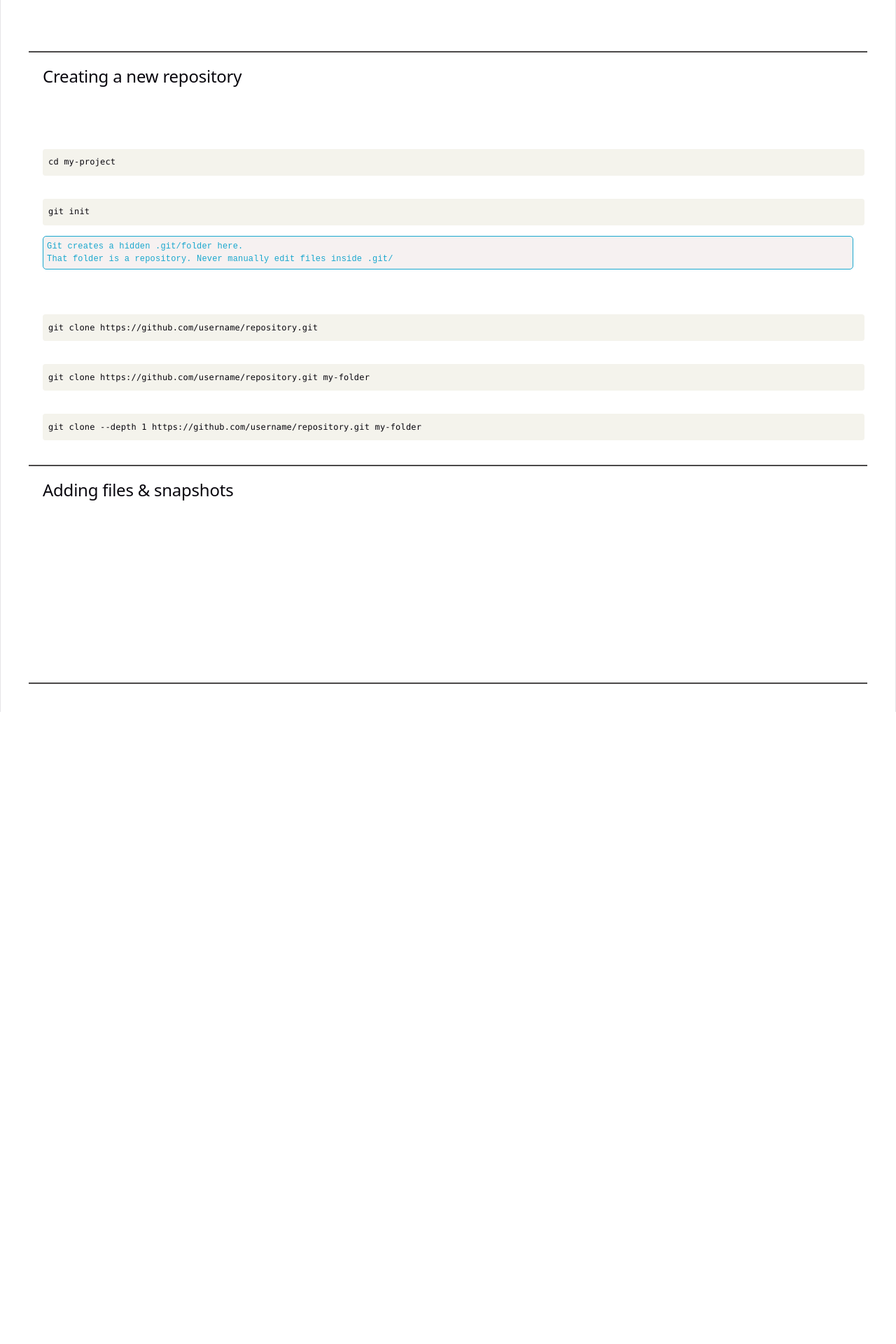
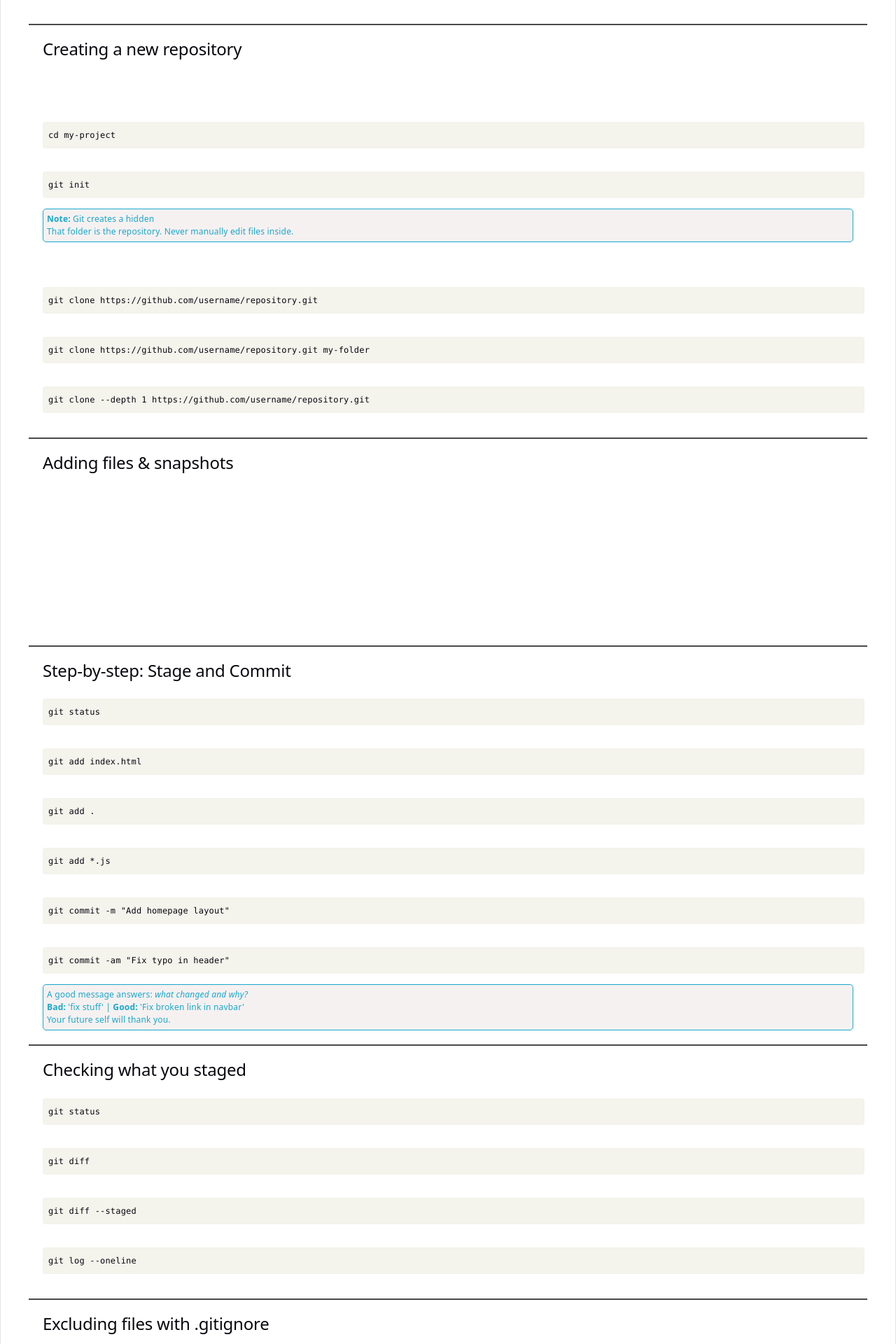
Before and after one commit to yukonseeme/gitGood, a React (Vite) app: page / in a window 1280 px wide. Shown: the part 660-2580 px from the top of the page at 70% size. Before the commit the page ends 1677 px from the top, so only its background shows below. Built offline with nearby package versions, Linux system fonts and the light colour scheme.

Commit message:
added more contents

```diff
--- a/src/App.css
+++ b/src/App.css
@@ -43,15 +43,6 @@ html, body {
   z-index: 1; /* Particles in the back */
 }
 
-/*  that holds both particles and nav */
-.particles {
-  position: relative;
-  width: 100%;
-  height: 80px;
-  background: linear-gradient(to right, #000000, #152331);
-  overflow: hidden;
-}
-
 /*  canvas fills the .particles container */
 .particles #tsparticles {
   position: absolute !important;
@@ -64,7 +55,7 @@ html, body {
 
 .topbar {
   position: relative;
-  z-index: 10; /* Put this above the canvas so links work */
+  z-index: 10;
   height: 100%;
   display: flex;
   align-items: center;
@@ -88,8 +79,6 @@ html, body {
   gap: 1rem;
 }
 
-
-
 .content {
   padding: 40px;
   overflow-y: auto;
@@ -107,6 +96,7 @@ table, th, td {
   border-collapse: collapse;
   padding: 10px;
   margin-top: 15px;
+  table-layout: auto;
 }
 
 .code-block{
@@ -143,3 +133,9 @@ code{
   word-wrap: break-word;
   overflow-y: auto;
 }
+
+.git-ignore-block {
+  white-space: pre-wrap; /* Forces the browser to respect line breaks */
+  display: block;
+  height: auto;      /* Makes it behave like a block element */
+}
--- a/src/App.tsx
+++ b/src/App.tsx
@@ -1,5 +1,5 @@
-//import { useState } from 'react'
-//import heroImg from './assets/hero.png'
+// import { useState } from 'react'
+// import heroImg from './assets/hero.png'
 import './App.css'
 import ParticleBackground from './components/ParticleBackground';
 
@@ -8,10 +8,11 @@ function App() {
     <div className="container">
 
       <div className="particles">
-       <ParticleBackground/>
+        <ParticleBackground />
         <nav className="topbar">
           <h2>GitGood</h2>
           <ul>
+            {/* Navigation links can go here */}
           </ul>
         </nav>
       </div>
@@ -25,15 +26,15 @@ function App() {
         <section className="benefits">
           <h2>Why use Git?</h2>
           <ul>
-              <li>Safety: Nothing truly lost. You can always rollback.</li>
-              <li>Collaboration: Multiple people can work on the same project without overwriting each other.</li>
-              <li>History: You can see every change ever made and who made it.</li>
-              <li>Experimentation: Try new ideas in a branch without affecting the main project.</li>
+            <li><strong>Safety:</strong> Nothing truly lost. You can always rollback.</li>
+            <li><strong>Collaboration:</strong> Multiple people can work on the same project without overwriting each other.</li>
+            <li><strong>History:</strong> You can see every change ever made and who made it.</li>
+            <li><strong>Experimentation:</strong> Try new ideas in a branch without affecting the main project.</li>
           </ul>
         </section>
 
         <section className="concepts">
-            <h2> Key Concepts:</h2>
+          <h2>Key Concepts</h2>
           <table>
             <thead>
               <tr>
@@ -43,33 +44,24 @@ function App() {
             </thead>
             <tbody>
               <tr>
-                    <td>Repository</td>
-                    <td> A folder tracked by Git. Contains all your files and their full history</td>
+                <td><strong>Repository</strong></td>
+                <td>A folder tracked by Git. Contains all your files and their full history.</td>
               </tr>
-
               <tr>
-                    <td>Commit</td>
+                <td><strong>Commit</strong></td>
                 <td>A saved snapshot of the project at a point in time.</td>
               </tr>
-
               <tr>
-                    <td>Branch</td>
-                    <td>Parallel version of the project. Work in isolation, merge back. </td>
+                <td><strong>Branch</strong></td>
+                <td>Parallel version of the project. Work in isolation, merge back.</td>
               </tr>
-
               <tr>
-                    <td>Staging Area</td>
+                <td><strong>Staging Area</strong></td>
                 <td>Holding area where you prepare changes before committing them.</td>
               </tr>
-
               <tr>
-                    <td>Remote</td>
+                <td><strong>Remote</strong></td>
                 <td>Copy of repository (repo) hosted online (e.g. GitLab, GitHub).</td>
-                  </tr>
-
-                  <tr>
-                    <td>Staging Area</td>
-                    <td>Holding area where you prepare changes before committing them.</td>
               </tr>
             </tbody>
           </table>
@@ -77,45 +69,50 @@ function App() {
 
         <section className="bashCodesSteps">
           <h2>Creating a new repository</h2>
-          <p>Repository is how Git starts tracking the project.</p>
+          <p>A repository is how Git starts tracking the project.</p>
 
-          <div className = "code-block">
-            <h3>A - Start from scratch (git init).</h3>
-            <pre>
-              <p> 1. Go to your projects folder.</p>
+          <div className="code-block">
+            <h3>A - Start from scratch</h3>
+            <div className="step">
+              <p>1. Go to your project's folder.</p>
               <code>cd my-project</code>
+            </div>
 
-              <p> 2. Tell git to start tracking it.</p>
+            <div className="step">
+              <p>2. Tell git to start tracking it.</p>
               <code>git init</code>
+            </div>
 
-              <div className='note'>
-                <p>Git creates a hidden .git/folder here.</p>
-                <p>That folder is a repository. Never manually edit files inside .git/</p>
+            <div className="note">
+              <p><strong>Note:</strong> Git creates a hidden</p>
+              <p>That folder is the repository. Never manually edit files inside.</p>
             </div>
-            </pre>
 
-            <h3>B - Downloading an existing repository / cloning</h3>
-            <pre>
-              <p> Clone a repo from GitHub.</p>
+            <h3>B - Downloading an existing repository (Cloning)</h3>
+            <div className="step">
+              <p>Clone a repo from GitHub:</p>
               <code>git clone https://github.com/username/repository.git</code>
+            </div>
 
-              <p> Clone into a specific folder name.</p>
+            <div className="step">
+              <p>Clone into a specific folder name:</p>
               <code>git clone https://github.com/username/repository.git my-folder</code>
+            </div>
 
-              <p> Clone only the latest snapshot (faster for large repos)</p>
-              <code>git clone --depth 1 https://github.com/username/repository.git my-folder</code>
-            </pre>
+            <div className="step">
+              <p>Clone only the latest snapshot (faster for large repos):</p>
+              <code>git clone --depth 1 https://github.com/username/repository.git</code>
+            </div>
           </div>
         </section>
 
+        <section className="theZones">
+          <h2>Adding files & snapshots</h2>
+          <p>Git does not automatically save your changes. You tell it what to save and when.</p>
 
-        <section className='theZones'>
-          <h2>Adding files & snapshots</h2>
-          <p> Git does not automatically save your changes. You tell them what to save and when.</p>
-
+          <h3>The three zones</h3>
           <table>
             <thead>
-              <h3>The three zones</h3>
               <tr>
                 <th>Zone</th>
                 <th>What it is</th>
@@ -128,13 +125,11 @@ function App() {
                 <td>Your files as they are right now on disk.</td>
                 <td>-</td>
               </tr>
-
               <tr>
                 <td>Staging area</td>
-                <td>Changes when you selected for the next commit.</td>
+                <td>Changes you have selected for the next commit.</td>
                 <td>git add</td>
               </tr>
-
               <tr>
                 <td>Repository</td>
                 <td>Permanent snapshots saved in Git history.</td>
@@ -144,9 +139,205 @@ function App() {
           </table>
         </section>
 
+        <section className="TheSteps">
+          <h2>Step-by-step: Stage and Commit</h2>
+
+          <div className="code-block">
+            <p className="comment"># Check what has changed</p>
+            <code>git status</code>
+
+            <p className="comment"># Stage a specific file</p>
+            <code>git add index.html</code>
+
+            <p className="comment"># Stage everything in the current folder</p>
+            <code>git add .</code>
+
+            <p className="comment"># Stage only files of a certain type</p>
+            <code>git add *.js</code>
+
+            <p className="comment"># Commit what is staged (always write a useful message)</p>
+            <code>git commit -m "Add homepage layout"</code>
+
+            <p className="comment"># Stage and commit in one step (only works for tracked files)</p>
+            <code>git commit -am "Fix typo in header"</code>
+
+            <div className="note">
+              <p>A good message answers: <em>what changed and why?</em></p>
+              <p><strong>Bad:</strong> 'fix stuff' | <strong>Good:</strong> 'Fix broken link in navbar'</p>
+              <p>Your future self will thank you.</p>
+            </div>
+          </div>
+        </section>
+
+        <section className='checkStaged'>
+          <h2>Checking what you staged</h2>
+
+          <div className="code-block">
+            <p className="comment"># Overview of changed/staged/untracked files</p>
+            <code>git status</code>
+
+            <p className="comment"># See exact line by line changes not yet staged</p>
+            <code>git diff</code>
+
+            <p className="comment"># See exact line by line changes already staged</p>
+            <code>git diff --staged</code>
+
+            <p className="comment"># See the commit history</p>
+            <code>git log --oneline</code>
+          </div>
+        </section>
+
+        <section className='exludingFiles'>
+          <h2>Excluding files with .gitignore</h2>
+          <p>Some files should never be tracked by Git: passwords, API keys, build output, log files, editor settings, and so on. The .gitignore file is how you tell Git to skip them entirely.</p>
+          <br></br>
+          <br></br>
+          <h2>How it works</h2>
+          <p>Create a file named .gitignore in the root of your project. Each line is a pattern. Git will never stage or commit anything that matches.</p>
+          <br></br>
+          <br></br>
+          <h2>Common .gitignore patterns</h2>
+          <div className="code-block">
+            <p className="comment"># Ignore a specific file</p>
+            <code>.env</code>
+
+            <p className="comment"># Ignore a folder and everything inside it</p>
+            <code className="git-ignore-block">
+              node_modules/{"\n"}
+              dist/{"\n"}
+              __pycache__/
+            </code>
+
+            <p className="comment"># Ignore all files with a certain extension</p>
+            <code className="git-ignore-block">
+              *.log{"\n"}
+              *.tmp{"\n"}
+              *.pyc
+            </code>
+
+            <p className="comment"># Ignore files only in the root (not in subfolders)</p>
+            <code className="code-block">
+              /config.local.js
+            </code>
+
+            <p className="comment"># Ignore everything in a folder except one file build/*</p>
+            <code className="code-block">
+              !build/README.md
+            </code>
+
+            <p className="comment"># Ignore OS-generated files</p>
+            <code className="git-ignore-block">
+              .DB_Store   # macOS{"\n"}
+              Thumbs.db   # Windows{"\n"}
+            </code>
+
+            <p className="comment"># Ignore editor config files</p>
+            <code className="git-ignore-block">
+              .vscode/ {"\n"}
+              .idea/ {"\n"}
+            </code>
+
+          </div>
+        </section>
+
+        <section className='realWorldEx'>
+        <h2>Real-world .gitignore example (Node.js project)</h2>
+          <p className="comment"># Ignore editor config files</p>
+            <code className="git-ignore-block">
+              node_modules/ {"\n"}
+              dist/ {"\n"}
+              .env.local {"\n"}
+              *.log {"\n"}
+              npm-debug.log* {"\n"}
+              .DS_Store {"\n"}
+            </code>
+
+            <div className="note">
+              <p><strong>Already committed a file by accident?</strong></p>
+              <p>Add it to .gitignore, then remove it from tracking with: git rm --cached filename This stops Git from tracking it without deleting the file from your disk.</p>
+            </div>
+        </section>
+
+        <section className='usefulTip'>
+          <h2>Useful tip: use a global .gitignore</h2>
+          <p className="comment"># Tell Git about your global ignore file</p>
+            <code className="git-ignore-block">
+              git config --global core.excludesfile ~/.gitignore_global {"\n"}
+              dist/ {"\n"}
+            </code>
+
+            <p className="comment"># Add OS/editor patterns to it</p>
+            <code className="git-ignore-block">
+              {"echo '.DS_Store' >> ~/.gitignore_global"} {"\n"}
+              {"echo '.vscode/' >> ~/.gitignore_global"} {"\n"}
+            </code>
+        </section>
+
+        <section className='quickRef'>
+        <h2>Quick Reference Card</h2>
+
+        <table>
+            <thead>
+              <tr>
+                <th>Command</th>
+                <th>What it does</th>
+              </tr>
+            </thead>
+            <tbody>
+              <tr>
+                <td><strong>git init</strong></td>
+                <td>Create a new repo in the current folder</td>
+              </tr>
+              <tr>
+                <td><strong>git clone {'<url>'}</strong></td>
+                <td>Download a copy of a remote repo</td>
+              </tr>
+              <tr>
+                <td><strong>git status</strong></td>
+                <td>Show what has changed and what is staged</td>
+              </tr>
+              <tr>
+                <td><strong>git add {'<file>'}</strong></td>
+                <td>Stage a specific file</td>
+              </tr>
+              <tr>
+                <td><strong>git add .</strong></td>
+                <td>Stage all changed files</td>
+              </tr>
+              <tr>
+                <td><strong>git commit -m "msg"</strong></td>
+                <td>Save a snapshot with a message</td>
+              </tr>
+              <tr>
+                <td><strong>git log --oneline</strong></td>
+                <td>Show a compact history of commits</td>
+              </tr>
+              <tr>
+                <td><strong>git diff</strong></td>
+                <td>Show unstaged changes line by line</td>
+              </tr>
+              <tr>
+                <td><strong>git diff --staged</strong></td>
+                <td>Show staged changes line by line</td>
+              </tr>
+              <tr>
+                <td><strong>git rm --cached {'<f>'}</strong></td>
+                <td>Stop tracking a file (keep it on disk)</td>
+              </tr>
+              <tr>
+                <td><strong>git push</strong></td>
+                <td>Upload local commits to the remote</td>
+              </tr>
+              <tr>
+                <td><strong>git pull</strong></td>
+                <td>Download and merge remote changes</td>
+              </tr>
+            </tbody>
+          </table>
+        </section>
       </main>
     </div>
   );
 }
 
-export default App
+export default App;
--- a/src/components/ParticleBackground.tsx
+++ b/src/components/ParticleBackground.tsx
@@ -1,6 +1,6 @@
 import { useEffect, useState } from "react";
 import Particles, { initParticlesEngine } from "@tsparticles/react";
-import { type Container, type ISourceOptions } from "@tsparticles/engine";
+import { type ISourceOptions } from "@tsparticles/engine";
 import { loadSlim } from "@tsparticles/slim";
 
 const ParticleBackground = () => {
```
Lines whose indentation alone changed are shown as unchanged.
